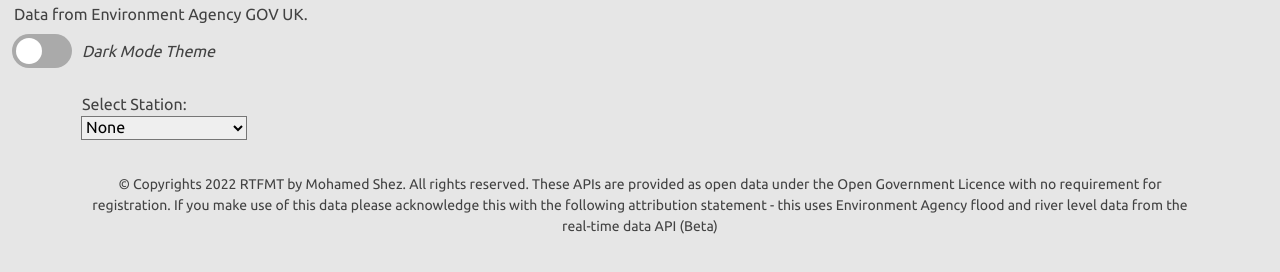
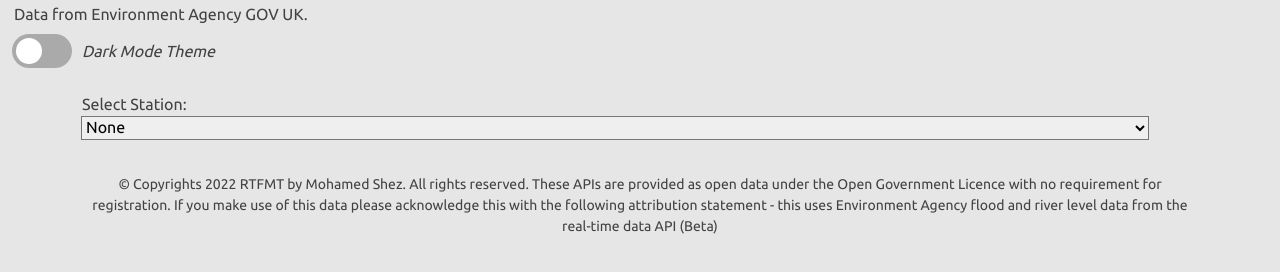
Before and after one commit to shez1461/rtfmt, a website: page frontend/index.html in a window 1280 px wide. Shown: the part 34-306 px from the top of the page. Drawn offline with Linux system fonts and the light colour scheme; no server answers.

Commit message:
Added support - dropdown list for small devices.

```diff
--- a/frontend/index.html
+++ b/frontend/index.html
@@ -53,7 +53,7 @@
 
         <div class="container">
           <div class="row">
-            <div class="col-auto">
+            <div class="col-sm">
               <!-- Select field -->
               <div class="input-group input-group-sm">
                 <label>Select Station: </label>
```
